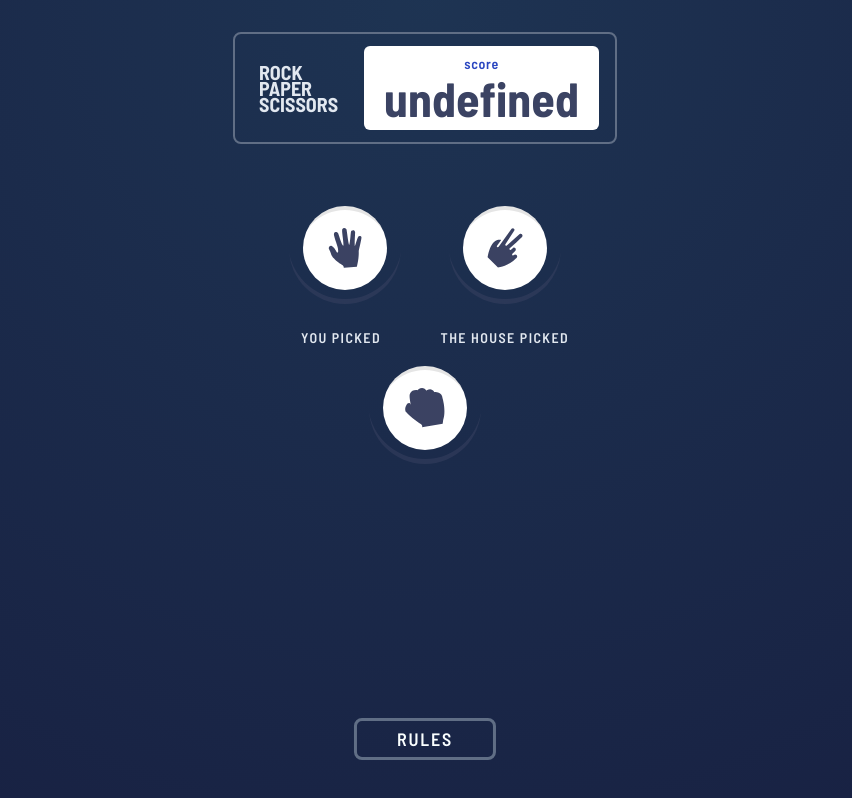
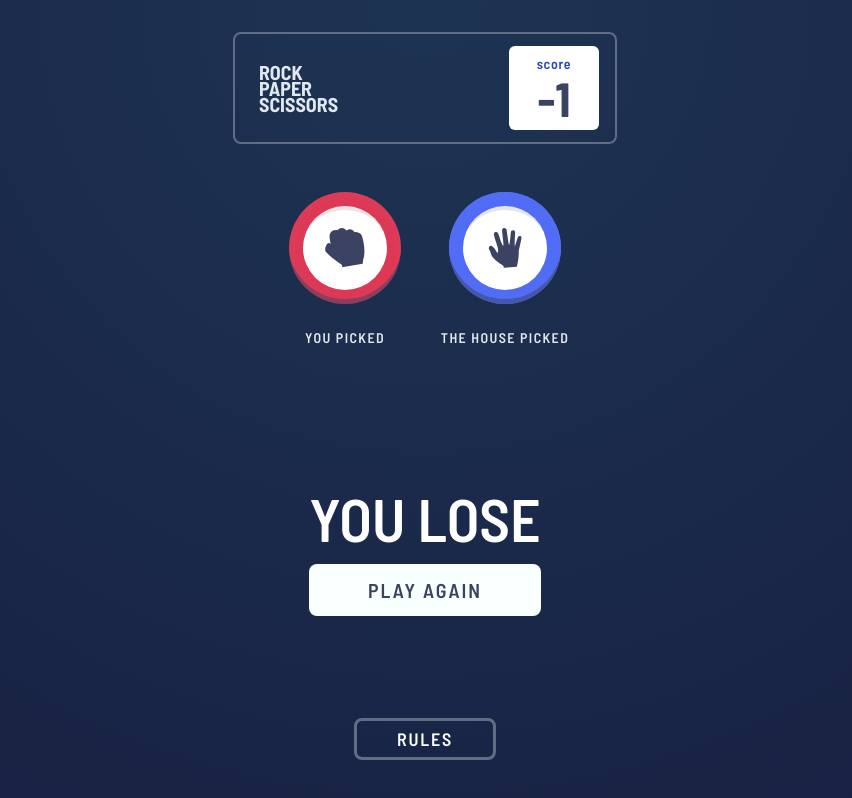
Before and after one commit to teziovsky/rock-paper-scissors, a SvelteKit app: page / in a window 1280 px wide. Both pictures are taken after a click on the button 560 px from the left and 248 px from the top of the page. Shown: the whole page, without its empty margins (215-1067 px from the left). Built offline with nearby package versions, Linux system fonts and the light colour scheme.

Commit message:
feat: Implement mechanism of computer player and styles TEZ-93

```diff
--- a/src/components/Button.svelte
+++ b/src/components/Button.svelte
@@ -1,5 +1,6 @@
 <script lang="ts">
 	import { createEventDispatcher } from 'svelte';
+	import { fade } from 'svelte/transition';
 	import type { Options } from '../types';
 
 	const dispatch = createEventDispatcher();
@@ -10,6 +11,12 @@
 	export let className: string | undefined;
 	export { className as class };
 
+	const colorVariants = {
+		rock: 'bg-rock-gradient',
+		paper: 'bg-paper-gradient',
+		scissors: 'bg-scissors-gradient'
+	};
+
 	function handleClick() {
 		dispatch('click', {
 			color
@@ -18,12 +25,55 @@
 </script>
 
 <button
-	class={`bg-${color}-gradient absolute shadow-button-outer transition-all duration-200 transform enabled:hover:rotate-45 enabled:hover:-translate-y-4 enabled:focus:-translate-y-4 enabled:focus-within:rotate-45 enabled:focus-within:-translate-y-6 shadow-dark/50 flex items-center justify-center w-28 h-28 rounded-full after:content-[''] after:w-3/4 after:h-3/4 enabled:focus-within:outline-dashed enabled:focus-within:outline-font enabled:focus-within:outline-offset-4 enabled:focus-within:outline-4 after:absolute after:shadow-button-inner after:shadow-black/10 after:rounded-full after:bg-white after:z-10 after:block ${
+	in:fade={{ duration: 250 }}
+	out:fade={{ duration: 500 }}
+	class={`${
+		colorVariants[color]
+	} absolute z-0 shadow-button-outer transition-all duration-200 enabled:hover:rotate-45 enabled:hover:-translate-y-4 enabled:focus:-translate-y-4 enabled:focus-within:rotate-45 enabled:focus-within:-translate-y-6 shadow-dark/50 flex items-center justify-center w-28 h-28 rounded-full after:content-[''] after:w-3/4 after:h-3/4 enabled:focus-within:outline-dashed enabled:focus-within:outline-font enabled:focus-within:outline-offset-4 enabled:focus-within:outline-4 after:absolute after:shadow-button-inner after:shadow-black/10 after:rounded-full after:bg-white after:z-10 after:block before:content-[''] before:w-[200%] before:h-[200%] before:absolute before:rounded-full before:-z-10 before:block before:pointer-events-none ${
 		className || ''
 	}`}
 	disabled={chosen}
 	aria-label={`Choose ${color}`}
 	on:click={handleClick}
 >
-	<slot />
+	{#if color === 'paper'}
+		<svg
+			class="relative z-20 w-10 h-10"
+			xmlns="http://www.w3.org/2000/svg"
+			width="49"
+			height="59"
+			viewBox="0 0 49 59"
+		>
+			<path
+				fill="#3B4262"
+				d="M47.125 11.832a2.922 2.922 0 00-1.232-.198c-.57.04-1.029.271-1.302.65-1.604 2.248-2.919 6.493-3.979 9.905-.486 1.577-1.14 3.688-1.612 4.69-.493-2.807.064-13.09.28-17.05l.003-.064c.15-2.751.17-3.234.138-3.446-.238-1.509-.843-2.5-1.799-2.943-.966-.45-2.22-.25-3.572.563-.677.41-.865 1.816-1.446 8.19l-.002.028c-.32 3.502-1.058 11.566-1.965 12.91-1.023-1.88-2.431-12.555-3.039-17.176-.425-3.236-.673-5.094-.84-5.655-.35-1.176-1.83-2.176-3.295-2.232-1.22-.06-2.22.56-2.698 1.638-.894.995-.578 4.292.41 12.102.47 3.718 1.44 11.395.83 12.257-1.219-.133-3.31-4.942-6.215-14.299-.816-2.62-1.068-3.408-1.318-3.753-.494-1.202-2.172-2.129-3.676-2.024a3.183 3.183 0 00-.377.049c-.787.156-2.584.881-2.2 4.226 1.06 4.637 2.213 8.041 3.331 11.346l.023.066c.669 1.98 1.302 3.85 1.89 5.925 1.385 4.9.846 7.94.84 7.975-.046.312-.143.503-.288.57a.556.556 0 01-.195.045c-.44.03-1.098-.26-1.437-.45-.776-1.482-4.636-8.544-8.134-9.524l-.126-.037-.127.012c-1.283.121-2.226.606-2.803 1.441-.914 1.32-.535 3.002-.444 3.34l.052.12c.028.051 2.834 5.165 3.268 7.544.374 2.04 2.311 4.25 3.869 6.026l.064.073c.508.58.946 1.083 1.292 1.548 4.519 4.713 11.665 8.677 11.723 8.71.892.657 1.387 1.293 1.44 1.84a.798.798 0 01-.16.58l-.155.162.988.96 18.853-1.324.804-3.684c2.486-10.402 1.967-19.272 1.958-19.33.01-.327.706-3.483 1.266-6.033l.017-.065c1.117-5.08 2.505-11.4 2.772-13.803.116-1.028-.542-1.972-1.675-2.401z"
+			/>
+		</svg>
+	{:else if color === 'scissors'}
+		<svg
+			class="relative z-20 w-10 h-10"
+			xmlns="http://www.w3.org/2000/svg"
+			viewBox="0 0 51 58"
+			width="51"
+			height="58"
+		>
+			<path
+				fill="#3B4262"
+				d="M13.971 25.702l6.012-8.415c-2.499-.415-7.088-.507-10.846 3.235C3.212 26.421.812 39.163.312 42.248L15.37 57.24c2.711-.232 14.713-1.827 26.279-13.34.122-.249 2.94-2.321.636-4.614-1.1-1.095-2.919-1.074-4.042.044-.572.57-1.461.577-2.021.02-.56-.557-.552-1.443.02-2.012l4.087-4.069c2.076-2.067.119-5.555-2.78-4.717l-3.345 2.851c-.611.53-1.52.439-2.022-.14-.519-.597-.408-1.503.183-2.013 11.687-10.208 9.98-8.979 17.5-15.995 2.809-2.329-.725-6.447-3.493-4.09L28.182 25.45c-.529.448-1.34.457-1.86-.02-.601-.517-.615-1.262-.222-1.85L38.787 3.944c1.854-2.5-1.795-5.277-3.749-2.757L16.28 27.307c-.452.65-1.364.8-1.985.345a1.377 1.377 0 01-.323-1.95z"
+			/>
+		</svg>
+	{:else if color === 'rock'}
+		<svg
+			class="relative z-20 w-10 h-10"
+			xmlns="http://www.w3.org/2000/svg"
+			viewBox="0 0 48 48"
+			width="48"
+			height="48"
+		>
+			<path
+				fill="#3B4262"
+				d="M45.06 12.22c-.642-8.096-9.734-7.269-9.734-7.269-3.837-6.765-9.832-1.865-9.832-1.865-4.606-6.63-10.38-.486-10.38-.486-9.957-1.074-9.571 7.066-9.571 7.066-.234 2.588 1.403 10.593 1.403 10.593-1.477-4.614-4.68-.784-4.68-.784-3.94 6.078-.975 9.405-.975 9.405 5.33 6.246 16.688 13.743 16.688 13.743 4.113 2.356 2.373 4.457 2.373 4.457l24.876-4.11.571-4.718c3.782-11.436-.739-26.032-.739-26.032z"
+			/>
+		</svg>
+	{/if}
 </button>
--- a/src/routes/+page.svelte
+++ b/src/routes/+page.svelte
@@ -1,27 +1,47 @@
 <script lang="ts">
 	import { fade } from 'svelte/transition';
+	import Button from '../components/Button.svelte';
+	import Header from '../components/Header.svelte';
 	import type { Options } from '../types';
-	import Header from '../components/Header.svelte';
-	import Button from '../components/Button.svelte';
+	import { fireConfetti, getWinner, randomizeButton } from '../utils';
 
+	let score = 0;
+	let result: 'player' | 'computer' | 'draw' | undefined = undefined;
+	let roundStarted: boolean = false;
 	let playerChosenButton: Options | undefined = undefined;
 	let computerChosenButton: Options | undefined = undefined;
 
 	function handleGameButtonClick(event: CustomEvent) {
+		roundStarted = true;
 		playerChosenButton = event.detail.color;
+
+		setTimeout(() => {
+			computerChosenButton = randomizeButton();
+			result = getWinner(playerChosenButton, computerChosenButton);
+			if (result === 'player') {
+				score++;
+
+				fireConfetti();
+			} else if (result === 'computer') {
+				score--;
+			}
+		}, 2000);
 	}
 
 	function handleResetButtonClick() {
+		roundStarted = false;
 		playerChosenButton = undefined;
+		computerChosenButton = undefined;
 	}
 </script>
 
-<Header />
+<Header {score} />
 
 <div class="relative w-80 h-80">
+	<!-- Lines behind buttons -->
 	{#if !Boolean(playerChosenButton)}
 		<svg
-			transition:fade={{ duration: 1000 }}
+			transition:fade={{ duration: 400 }}
 			class="absolute w-48 h-48 transition-opacity duration-1000 -translate-x-1/2 -translate-y-1/2 top-1/2 left-1/2"
 			viewBox="0 0 313 278"
 			width="313"
@@ -31,86 +51,74 @@
 			<path class="stroke-[30]" stroke="#000" fill="none" opacity=".2" d="M156.5 262 300 8H13z" />
 		</svg>
 	{/if}
+
+	<!-- Player button rock -->
+	{#if roundStarted === false || playerChosenButton === undefined || playerChosenButton === 'rock'}
 		<Button
 			on:click={handleGameButtonClick}
-		class={`${
-			playerChosenButton === 'paper'
-				? 'top-6 left-1/4 -translate-x-1/2 duration-700'
-				: 'top-6 left-6'
+			class={`top-6 left-1/4 -translate-x-1/2`}
+			color="rock"
+			chosen={Boolean(playerChosenButton)}
+		/>
+	{/if}
+
+	<!-- Player button paper -->
+	{#if roundStarted === false || playerChosenButton === undefined || playerChosenButton === 'paper' || computerChosenButton === 'paper'}
+		<Button
+			on:click={handleGameButtonClick}
+			class={`top-6 ${
+				playerChosenButton === 'paper' ? 'right-3/4 translate-x-1/2 duration-500' : 'right-6'
 			}`}
 			color="paper"
 			chosen={Boolean(playerChosenButton)}
-	>
-		<svg
-			class="relative z-20 w-10 h-10"
-			xmlns="http://www.w3.org/2000/svg"
-			width="49"
-			height="59"
-			viewBox="0 0 49 59"
-		>
-			<path
-				fill="#3B4262"
-				d="M47.125 11.832a2.922 2.922 0 00-1.232-.198c-.57.04-1.029.271-1.302.65-1.604 2.248-2.919 6.493-3.979 9.905-.486 1.577-1.14 3.688-1.612 4.69-.493-2.807.064-13.09.28-17.05l.003-.064c.15-2.751.17-3.234.138-3.446-.238-1.509-.843-2.5-1.799-2.943-.966-.45-2.22-.25-3.572.563-.677.41-.865 1.816-1.446 8.19l-.002.028c-.32 3.502-1.058 11.566-1.965 12.91-1.023-1.88-2.431-12.555-3.039-17.176-.425-3.236-.673-5.094-.84-5.655-.35-1.176-1.83-2.176-3.295-2.232-1.22-.06-2.22.56-2.698 1.638-.894.995-.578 4.292.41 12.102.47 3.718 1.44 11.395.83 12.257-1.219-.133-3.31-4.942-6.215-14.299-.816-2.62-1.068-3.408-1.318-3.753-.494-1.202-2.172-2.129-3.676-2.024a3.183 3.183 0 00-.377.049c-.787.156-2.584.881-2.2 4.226 1.06 4.637 2.213 8.041 3.331 11.346l.023.066c.669 1.98 1.302 3.85 1.89 5.925 1.385 4.9.846 7.94.84 7.975-.046.312-.143.503-.288.57a.556.556 0 01-.195.045c-.44.03-1.098-.26-1.437-.45-.776-1.482-4.636-8.544-8.134-9.524l-.126-.037-.127.012c-1.283.121-2.226.606-2.803 1.441-.914 1.32-.535 3.002-.444 3.34l.052.12c.028.051 2.834 5.165 3.268 7.544.374 2.04 2.311 4.25 3.869 6.026l.064.073c.508.58.946 1.083 1.292 1.548 4.519 4.713 11.665 8.677 11.723 8.71.892.657 1.387 1.293 1.44 1.84a.798.798 0 01-.16.58l-.155.162.988.96 18.853-1.324.804-3.684c2.486-10.402 1.967-19.272 1.958-19.33.01-.327.706-3.483 1.266-6.033l.017-.065c1.117-5.08 2.505-11.4 2.772-13.803.116-1.028-.542-1.972-1.675-2.401z"
 		/>
-		</svg>
-	</Button>
+	{/if}
+
+	<!-- Player button scissors -->
+	{#if roundStarted === false || playerChosenButton === undefined || playerChosenButton === 'scissors'}
 		<Button
 			on:click={handleGameButtonClick}
-		class={`${
+			class={`-translate-x-1/2 ${
 				playerChosenButton === 'scissors'
-				? 'top-1/2 right-3/4 -translate-y-1/2 translate-x-1/2 duration-700'
-				: 'top-6 right-6'
+					? 'bottom-[calc(100%-8.5rem)] left-1/4 duration-500'
+					: 'bottom-6 left-1/2'
 			}`}
 			color="scissors"
 			chosen={Boolean(playerChosenButton)}
-	>
-		<svg
-			class="relative z-20 w-10 h-10"
-			xmlns="http://www.w3.org/2000/svg"
-			viewBox="0 0 51 58"
-			width="51"
-			height="58"
-		>
-			<path
-				fill="#3B4262"
-				d="M13.971 25.702l6.012-8.415c-2.499-.415-7.088-.507-10.846 3.235C3.212 26.421.812 39.163.312 42.248L15.37 57.24c2.711-.232 14.713-1.827 26.279-13.34.122-.249 2.94-2.321.636-4.614-1.1-1.095-2.919-1.074-4.042.044-.572.57-1.461.577-2.021.02-.56-.557-.552-1.443.02-2.012l4.087-4.069c2.076-2.067.119-5.555-2.78-4.717l-3.345 2.851c-.611.53-1.52.439-2.022-.14-.519-.597-.408-1.503.183-2.013 11.687-10.208 9.98-8.979 17.5-15.995 2.809-2.329-.725-6.447-3.493-4.09L28.182 25.45c-.529.448-1.34.457-1.86-.02-.601-.517-.615-1.262-.222-1.85L38.787 3.944c1.854-2.5-1.795-5.277-3.749-2.757L16.28 27.307c-.452.65-1.364.8-1.985.345a1.377 1.377 0 01-.323-1.95z"
 		/>
-		</svg>
-	</Button>
+	{/if}
+
+	<!-- Computer button -->
+	{#if roundStarted === true && computerChosenButton !== undefined}
 		<Button
-		on:click={handleGameButtonClick}
-		class={`${
-			playerChosenButton === 'rock'
-				? 'bottom-1/2 left-1/4 translate-y-1/2 -translate-x-1/2 duration-700'
-				: '-translate-x-1/2 bottom-6 left-1/2'
-		}`}
-		color="rock"
-		chosen={Boolean(playerChosenButton)}
-	>
-		<svg
-			class="relative z-20 w-10 h-10"
-			xmlns="http://www.w3.org/2000/svg"
-			viewBox="0 0 48 48"
-			width="48"
-			height="48"
-		>
-			<path
-				fill="#3B4262"
-				d="M45.06 12.22c-.642-8.096-9.734-7.269-9.734-7.269-3.837-6.765-9.832-1.865-9.832-1.865-4.606-6.63-10.38-.486-10.38-.486-9.957-1.074-9.571 7.066-9.571 7.066-.234 2.588 1.403 10.593 1.403 10.593-1.477-4.614-4.68-.784-4.68-.784-3.94 6.078-.975 9.405-.975 9.405 5.33 6.246 16.688 13.743 16.688 13.743 4.113 2.356 2.373 4.457 2.373 4.457l24.876-4.11.571-4.718c3.782-11.436-.739-26.032-.739-26.032z"
+			class={`top-6 right-6`}
+			color={computerChosenButton}
+			chosen={Boolean(computerChosenButton)}
 		/>
-		</svg>
-	</Button>
+	{/if}
 
+	<!-- Placeholder for the button that will be chosen by the computer -->
+	{#if Boolean(roundStarted) && !Boolean(computerChosenButton)}
+		<div
+			in:fade={{ duration: 500, delay: 250 }}
+			out:fade={{ duration: 0, delay: 0 }}
+			class="absolute -translate-x-1/2 rounded-full bg-dark-slate-gray top-[38px] left-3/4 w-[84px] h-[84px]"
+		/>
+	{/if}
+
+	<!-- Texts that appear after the player has chosen a button -->
 	{#if Boolean(playerChosenButton)}
 		<p
-			transition:fade={{ duration: 1000 }}
-			class="absolute text-sm tracking-widest uppercase top-40 left-9"
+			in:fade={{ duration: 250, delay: 1000 }}
+			out:fade={{ duration: 100 }}
+			class="absolute text-sm tracking-widest uppercase -translate-x-1/2 whitespace-nowrap top-40 left-1/4"
 		>
 			you picked
 		</p>
 		<p
-			transition:fade={{ duration: 1000 }}
-			class="absolute text-sm tracking-widest uppercase right-4 top-40"
+			in:fade={{ duration: 250, delay: 1000 }}
+			out:fade={{ duration: 100 }}
+			class="absolute text-sm tracking-widest uppercase -translate-x-1/2 whitespace-nowrap left-3/4 top-40"
 		>
 			the house picked
 		</p>
@@ -118,10 +126,18 @@
 </div>
 
 <div class="flex min-h-[128px] flex-col gap-4">
-	{#if Boolean(playerChosenButton) && Boolean(computerChosenButton)}
-		<h2 class="text-6xl text-white uppercase">you lose</h2>
+	{#if Boolean(playerChosenButton) && Boolean(computerChosenButton) && Boolean(result)}
+		<h2 class="text-6xl text-center text-white uppercase">
+			{#if result === 'player'}
+				you win
+			{:else if result === 'computer'}
+				you lose
+			{:else if result === 'draw'}
+				draw
+			{/if}
+		</h2>
 		<button
-			class="px-10 py-3 tracking-widest uppercase rounded-lg text-xl bg-font text-dark enabled:focus:outline-dashed enabled:focus:outline-font enabled:focus:outline-offset-4 enabled:focus:outline-[3px]"
+			class="px-10 py-3 tracking-widest uppercase rounded-lg text-xl bg-font text-dark enabled:focus:outline-dashed enabled:focus:outline-font enabled:focus:outline-offset-4 enabled:focus:outline-[3px] enabled:hover:-rotate-2 enabled:hover:scale-110 enabled:focus:-rotate-2 enabled:focus:scale-110 transition-transform"
 			on:click={() => handleResetButtonClick()}
 		>
 			play again
```
Lines whose indentation alone changed are shown as unchanged.
